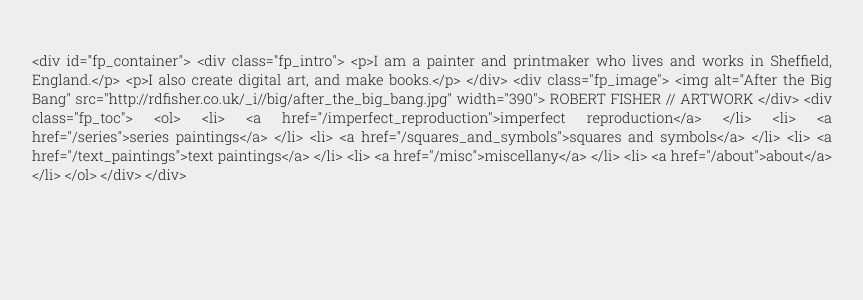
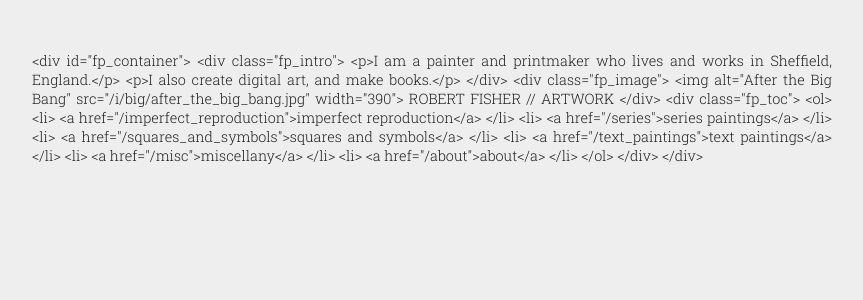
Before and after one commit to snltd/art, a Sinatra app: page / in a window 1280 px wide. Shown: the top 300 px of the page, without its empty margins (208-1071 px from the left). Run offline with Sinatra, Linux system fonts and the light colour scheme; some libraries are stand-ins or nearby versions.

Commit message:
fix image reference

```diff
--- a/views/front_page.haml
+++ b/views/front_page.haml
@@ -10,8 +10,8 @@
       I also create digital art, and make books.
 
   .fp_image
-    %img{src: 'http://rdfisher.co.uk/_i//big/after_the_big_bang.jpg',
-    width: 390, alt: 'After the Big Bang'}
+    %img{src: '/i/big/after_the_big_bang.jpg', width: 390,
+         alt: 'After the Big Bang'}
     ROBERT FISHER // ARTWORK
 
   .fp_toc
```
